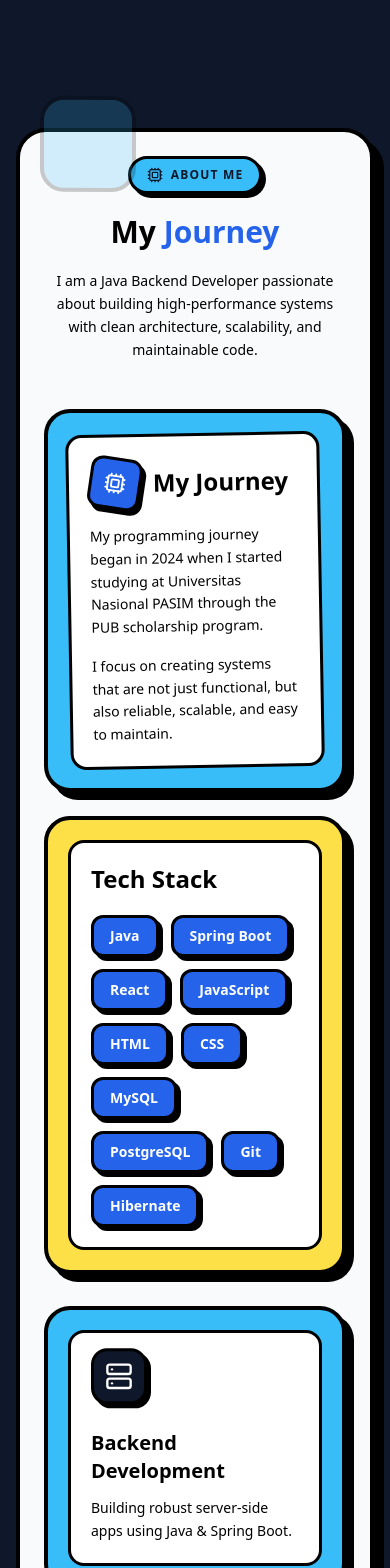
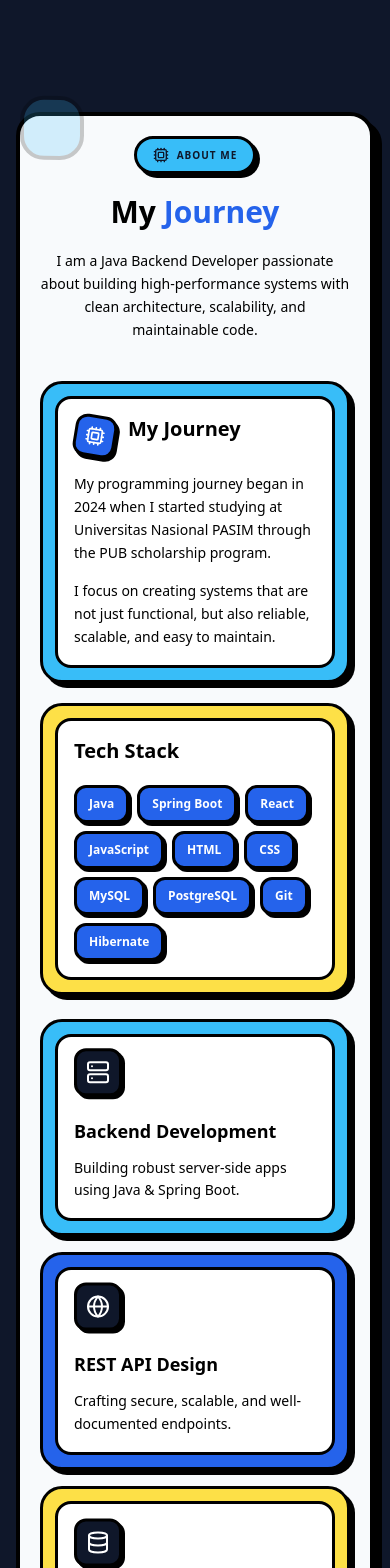
Before and after one commit to mrbaen454-xx/PORTOFOLIO, a React (Vite) app in the folder my-portfolio/: page / in a window 390 px wide. Shown: the part 960-2528 px from the top of the page. Built offline with nearby package versions, Linux system fonts and the light colour scheme.

Commit message:
update about

```diff
--- a/my-portfolio/src/sections/About.jsx
+++ b/my-portfolio/src/sections/About.jsx
@@ -4,26 +4,26 @@ import { Globe, Zap, Users, Database, Server, Cpu } from "lucide-react";
 const About = () => {
   const skills = [
     {
-      icon: <Server size={28} />,
+      icon: <Server size={24} />,
       title: "Backend Development",
       description: "Building robust server-side apps using Java & Spring Boot.",
       color: "bg-[#38BDF8]",
     },
     {
-      icon: <Globe size={28} />,
+      icon: <Globe size={24} />,
       title: "REST API Design",
       description: "Crafting secure, scalable, and well-documented endpoints.",
       color: "bg-[#2563EB]",
     },
     {
-      icon: <Database size={28} />,
+      icon: <Database size={24} />,
       title: "DB Management",
       description:
         "Efficiently handling MySQL, PostgreSQL, and data integrity.",
       color: "bg-yellow-300",
     },
     {
-      icon: <Zap size={28} />,
+      icon: <Zap size={24} />,
       title: "Optimization",
       description: "Fine-tuning backend performance for maximum speed.",
       color: "bg-[#60A5FA]",
@@ -46,7 +46,7 @@ const About = () => {
   return (
     <section
       id="about"
-      className="relative py-24 px-4 md:px-6 bg-[#0F172A] overflow-hidden"
+      className="relative py-20 md:py-24 px-4 md:px-6 bg-[#0F172A] overflow-hidden"
     >
       {/* BACKGROUND DECORATION */}
       <motion.div
@@ -58,7 +58,7 @@ const About = () => {
           duration: 7,
           repeat: Infinity,
         }}
-        className="absolute top-16 left-10 w-24 h-24 bg-[#38BDF8] border-[4px] border-black rounded-3xl opacity-20"
+        className="absolute top-16 left-5 md:left-10 w-16 h-16 md:w-24 md:h-24 bg-[#38BDF8] border-[4px] border-black rounded-3xl opacity-20"
       />
 
       <motion.div
@@ -70,7 +70,7 @@ const About = () => {
           duration: 6,
           repeat: Infinity,
         }}
-        className="absolute bottom-10 right-10 w-20 h-20 bg-yellow-300 border-[4px] border-black rounded-full opacity-20"
+        className="absolute bottom-10 right-5 md:right-10 w-14 h-14 md:w-20 md:h-20 bg-yellow-300 border-[4px] border-black rounded-full opacity-20"
       />
 
       <div className="max-w-6xl mx-auto">
@@ -84,10 +84,10 @@ const About = () => {
             type: "spring",
             stiffness: 100,
           }}
-          className="bg-[#F8FAFC] border-[4px] border-black rounded-[30px] p-6 md:p-10 shadow-[10px_10px_0px_#000]"
+          className="bg-[#F8FAFC] border-[4px] border-black rounded-[24px] md:rounded-[30px] p-5 md:p-10 shadow-[8px_8px_0px_#000]"
         >
           {/* HEADER */}
-          <div className="text-center mb-12">
+          <div className="text-center mb-10 md:mb-12">
             <motion.div
               initial={{ opacity: 0, y: -20 }}
               whileInView={{ opacity: 1, y: 0 }}
@@ -96,7 +96,7 @@ const About = () => {
             >
               <Cpu size={16} />
 
-              <span className="font-black text-xs uppercase tracking-widest">
+              <span className="font-black text-[10px] md:text-xs uppercase tracking-widest">
                 About Me
               </span>
             </motion.div>
@@ -123,24 +123,24 @@ const About = () => {
           </div>
 
           {/* CONTENT */}
-          <div className="grid lg:grid-cols-2 gap-8 items-start">
+          <div className="grid lg:grid-cols-2 gap-6 md:gap-8 items-start">
             {/* LEFT SIDE */}
             <motion.div
               initial={{ opacity: 0, x: -60 }}
               whileInView={{ opacity: 1, x: 0 }}
               transition={{ delay: 0.3 }}
-              className="space-y-6"
+              className="space-y-5 md:space-y-6"
             >
               {/* JOURNEY CARD */}
               <motion.div
                 whileHover={{
-                  y: -5,
+                  y: -4,
                   rotate: -1,
                 }}
-                className="bg-[#38BDF8] border-[4px] border-black rounded-[26px] p-5 shadow-[8px_8px_0px_#000]"
+                className="bg-[#38BDF8] border-[3px] md:border-[4px] border-black rounded-[22px] md:rounded-[26px] p-3 md:p-5 shadow-[5px_5px_0px_#000] md:shadow-[8px_8px_0px_#000]"
               >
-                <div className="bg-white border-[3px] border-black rounded-2xl p-5 rotate-[-1deg]">
-                  <div className="flex items-center gap-3 mb-4">
+                <div className="bg-white border-[3px] border-black rounded-2xl p-4 md:p-5">
+                  <div className="flex items-start md:items-center gap-3 mb-4">
                     <motion.div
                       animate={{
                         rotate: [0, 10, -10, 0],
@@ -149,12 +149,12 @@ const About = () => {
                         duration: 3,
                         repeat: Infinity,
                       }}
-                      className="bg-[#2563EB] text-white border-[3px] border-black p-3 rounded-xl shadow-[4px_4px_0px_#000]"
+                      className="bg-[#2563EB] text-white border-[3px] border-black p-2 md:p-3 rounded-xl shadow-[3px_3px_0px_#000]"
                     >
-                      <Cpu size={22} />
+                      <Cpu size={20} />
                     </motion.div>
 
-                    <h3 className="text-2xl font-black text-black">
+                    <h3 className="text-xl md:text-2xl font-black text-black break-words">
                       My Journey
                     </h3>
                   </div>
@@ -177,26 +177,26 @@ const About = () => {
               {/* TECH STACK */}
               <motion.div
                 whileHover={{
-                  y: -5,
+                  y: -4,
                   rotate: 1,
                 }}
-                className="bg-yellow-300 border-[4px] border-black rounded-[26px] p-5 shadow-[8px_8px_0px_#000]"
+                className="bg-yellow-300 border-[3px] md:border-[4px] border-black rounded-[22px] md:rounded-[26px] p-3 md:p-5 shadow-[5px_5px_0px_#000] md:shadow-[8px_8px_0px_#000]"
               >
-                <div className="bg-white border-[3px] border-black rounded-2xl p-5">
-                  <h4 className="text-2xl font-black text-black mb-5">
+                <div className="bg-white border-[3px] border-black rounded-2xl p-4 md:p-5">
+                  <h4 className="text-xl md:text-2xl font-black text-black mb-5">
                     Tech Stack
                   </h4>
 
-                  <div className="flex flex-wrap gap-3">
+                  <div className="flex flex-wrap gap-2 md:gap-3">
                     {techStack.map((tech, index) => (
                       <motion.div
                         key={index}
                         whileHover={{
-                          y: -4,
-                          rotate: index % 2 === 0 ? -3 : 3,
-                          scale: 1.05,
+                          y: -3,
+                          rotate: index % 2 === 0 ? -2 : 2,
+                          scale: 1.02,
                         }}
-                        className="bg-[#2563EB] text-white border-[3px] border-black px-4 py-2 rounded-xl font-black text-sm shadow-[4px_4px_0px_#000]"
+                        className="bg-[#2563EB] text-white border-[3px] border-black px-3 py-2 rounded-xl font-black text-xs md:text-sm shadow-[3px_3px_0px_#000]"
                       >
                         {tech}
                       </motion.div>
@@ -207,7 +207,7 @@ const About = () => {
             </motion.div>
 
             {/* RIGHT SIDE */}
-            <div className="grid sm:grid-cols-2 gap-5">
+            <div className="grid grid-cols-1 sm:grid-cols-2 gap-4 md:gap-5">
               {skills.map((skill, index) => (
                 <motion.div
                   key={index}
@@ -227,13 +227,13 @@ const About = () => {
                     stiffness: 120,
                   }}
                   whileHover={{
-                    y: -8,
+                    y: -5,
                     rotate: index % 2 === 0 ? -2 : 2,
-                    scale: 1.03,
+                    scale: 1.01,
                   }}
-                  className={`${skill.color} border-[4px] border-black rounded-[26px] p-5 shadow-[8px_8px_0px_#000]`}
+                  className={`${skill.color} border-[3px] md:border-[4px] border-black rounded-[22px] md:rounded-[26px] p-3 md:p-5 shadow-[5px_5px_0px_#000] md:shadow-[8px_8px_0px_#000] overflow-hidden`}
                 >
-                  <div className="bg-white border-[3px] border-black rounded-2xl p-5 h-full">
+                  <div className="bg-white border-[3px] border-black rounded-2xl p-4 md:p-5 h-full">
                     {/* ICON */}
                     <motion.div
                       animate={{
@@ -244,18 +244,18 @@ const About = () => {
                         repeat: Infinity,
                         delay: index * 0.3,
                       }}
-                      className="w-14 h-14 bg-[#0F172A] text-white border-[3px] border-black rounded-2xl flex items-center justify-center shadow-[4px_4px_0px_#000] mb-5"
+                      className="w-12 h-12 md:w-14 md:h-14 bg-[#0F172A] text-white border-[3px] border-black rounded-xl md:rounded-2xl flex items-center justify-center shadow-[3px_3px_0px_#000] mb-4"
                     >
                       {skill.icon}
                     </motion.div>
 
                     {/* TITLE */}
-                    <h4 className="text-xl font-black text-black mb-3">
+                    <h4 className="text-lg md:text-xl font-black text-black mb-3 break-words">
                       {skill.title}
                     </h4>
 
                     {/* DESCRIPTION */}
-                    <p className="text-black text-sm leading-relaxed font-medium">
+                    <p className="text-black text-sm leading-relaxed font-medium break-words">
                       {skill.description}
                     </p>
                   </div>
@@ -276,12 +276,12 @@ const About = () => {
                   delay: 0.5,
                 }}
                 whileHover={{
-                  y: -6,
+                  y: -5,
                   rotate: -1,
                 }}
-                className="sm:col-span-2 bg-[#2563EB] border-[4px] border-black rounded-[26px] p-5 shadow-[8px_8px_0px_#000]"
+                className="sm:col-span-2 bg-[#2563EB] border-[3px] md:border-[4px] border-black rounded-[22px] md:rounded-[26px] p-3 md:p-5 shadow-[5px_5px_0px_#000] md:shadow-[8px_8px_0px_#000]"
               >
-                <div className="bg-white border-[3px] border-black rounded-2xl p-5 flex items-start gap-4">
+                <div className="bg-white border-[3px] border-black rounded-2xl p-4 md:p-5 flex flex-col sm:flex-row items-start gap-4">
                   <motion.div
                     animate={{
                       rotate: [0, 10, -10, 0],
@@ -290,17 +290,17 @@ const About = () => {
                       duration: 3,
                       repeat: Infinity,
                     }}
-                    className="bg-yellow-300 border-[3px] border-black p-3 rounded-2xl shadow-[4px_4px_0px_#000]"
+                    className="bg-yellow-300 border-[3px] border-black p-3 rounded-2xl shadow-[3px_3px_0px_#000]"
                   >
-                    <Users size={26} />
+                    <Users size={22} />
                   </motion.div>
 
                   <div>
-                    <h4 className="text-xl font-black text-black mb-2">
+                    <h4 className="text-lg md:text-xl font-black text-black mb-2">
                       Agile & Team Player
                     </h4>
 
-                    <p className="text-black font-medium text-sm leading-relaxed">
+                    <p className="text-black font-medium text-sm leading-relaxed break-words">
                       Experienced in Git, collaborative workflows, and teamwork
                       to build high-quality software solutions.
                     </p>
```
